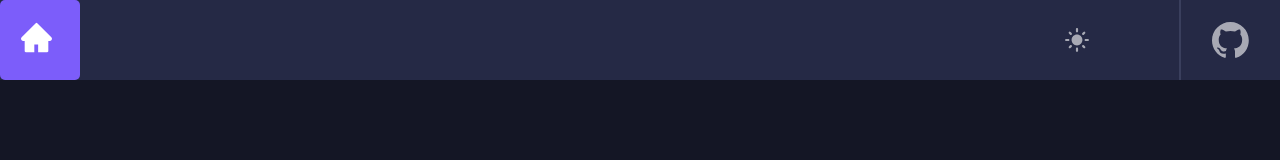
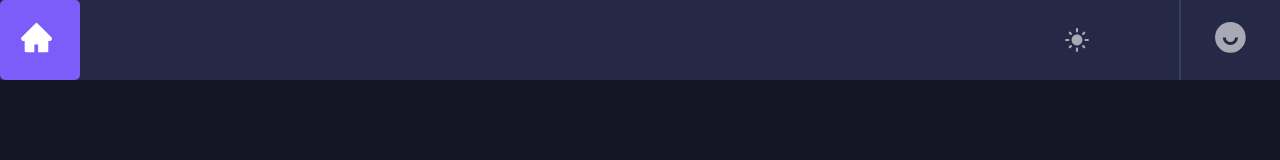
Before and after one commit to Mar550/Invoice-Maker, a React (Create React App) app in the folder client/: page / in a window 1280 px wide. Shown: the top 160 px of the page. Built offline with nearby package versions, Linux system fonts and the light colour scheme.

Commit message:
Dropdown Edit

```diff
--- a/client/src/components/navigation/Header.js
+++ b/client/src/components/navigation/Header.js
@@ -71,13 +71,6 @@ const Header = (props) => {
               <MdModeNight />
           </ModeLight>
           }
-          { authUser == null ?
-            <Icon title="Menu" >
-                <div>
-                  <GoMarkGithub className="userIcon" style={{color:"white", textAlign:"center"}}/>
-                </div>
-            </Icon>
-            :
             <Icon title="Menu" >
             {
               open ?
@@ -91,7 +84,6 @@ const Header = (props) => {
                 </div>
             }
             </Icon>
-          }
       </Container>
     </>
   )
```
